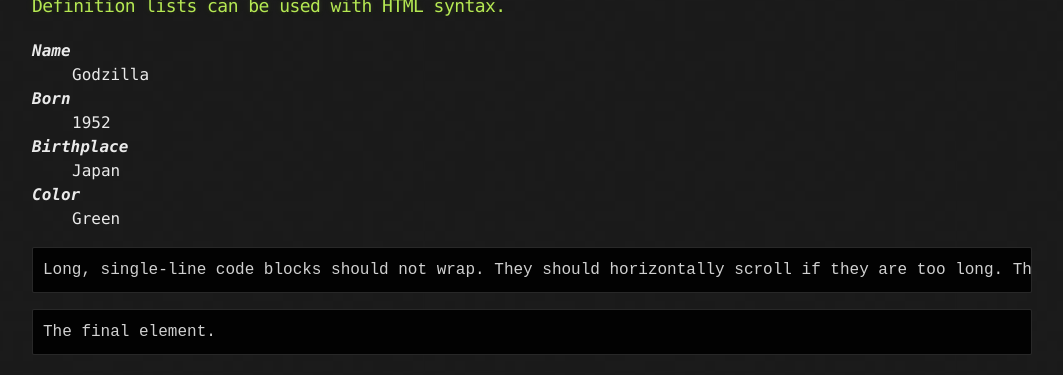
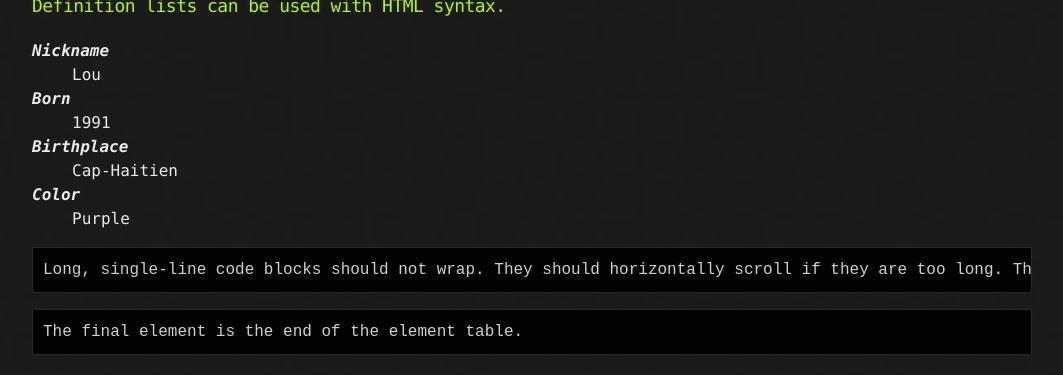
Before and after one commit to llouis01/llouis01.github.io, a Jekyll site: the page built from index.md, in a window 1280 px wide, cut to the strip 692-1067 px from the top of the page. Shown: the whole strip, without its empty margins (108-1171 px from the left). Built offline with Jekyll 4.4.1, drawn with Linux system fonts in a browser that asks for light colours; our own code applies the rules of GitHub Pages for plain Markdown files.

Commit message:
Update index.md

````diff
--- a/index.md
+++ b/index.md
@@ -15,14 +15,14 @@ Text can be **bold**, _italic_, ~~strikethrough~~ or `keyword`.
 ### Definition lists can be used with HTML syntax.
 
 <dl>
-<dt>Name</dt>
-<dd>Godzilla</dd>
+<dt>Nickname</dt>
+<dd>Lou</dd>
 <dt>Born</dt>
-<dd>1952</dd>
+<dd>1991</dd>
 <dt>Birthplace</dt>
-<dd>Japan</dd>
+<dd>Cap-Haitien</dd>
 <dt>Color</dt>
-<dd>Green</dd>
+<dd>Purple</dd>
 </dl>
 
 ```
@@ -30,5 +30,5 @@ Long, single-line code blocks should not wrap. They should horizontally scroll i
 ```
 
 ```
-The final element.
+The final element is the end of the element table.
 ```
````
